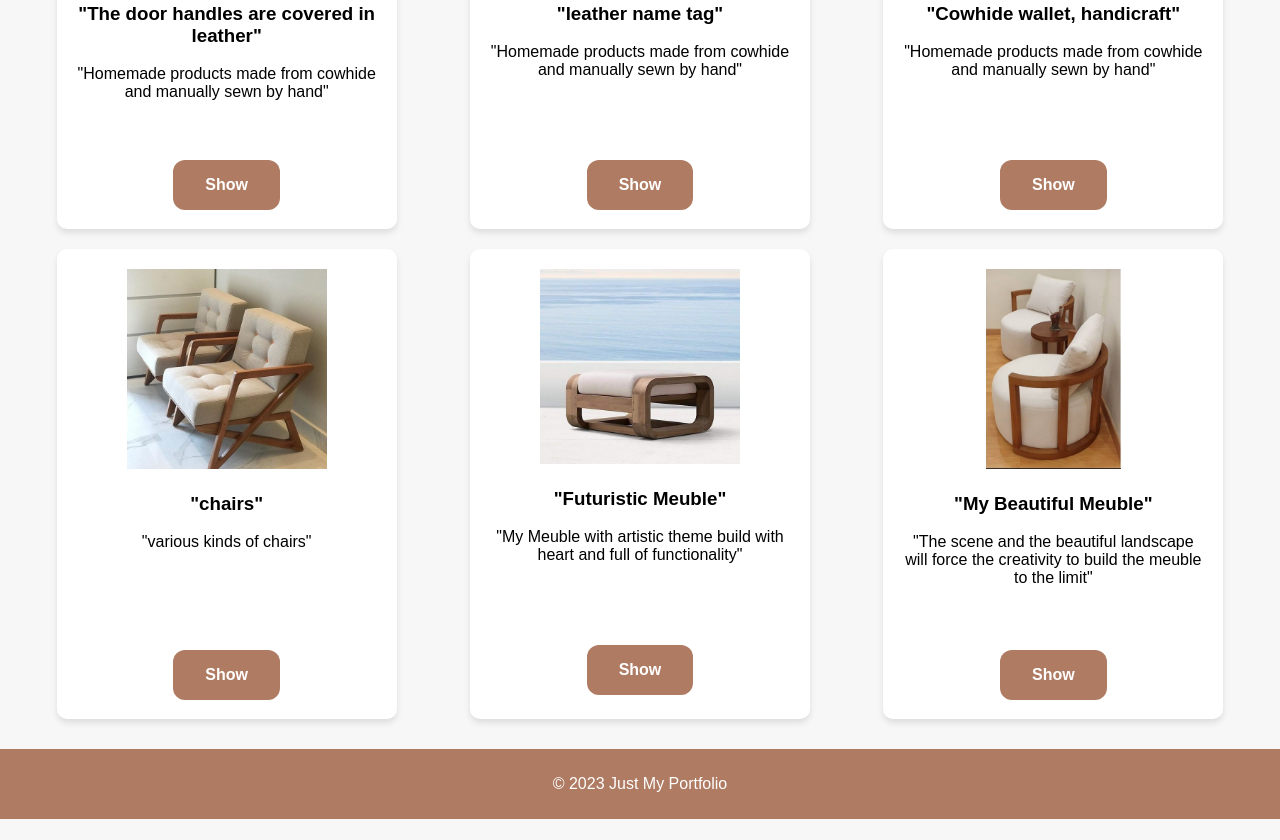
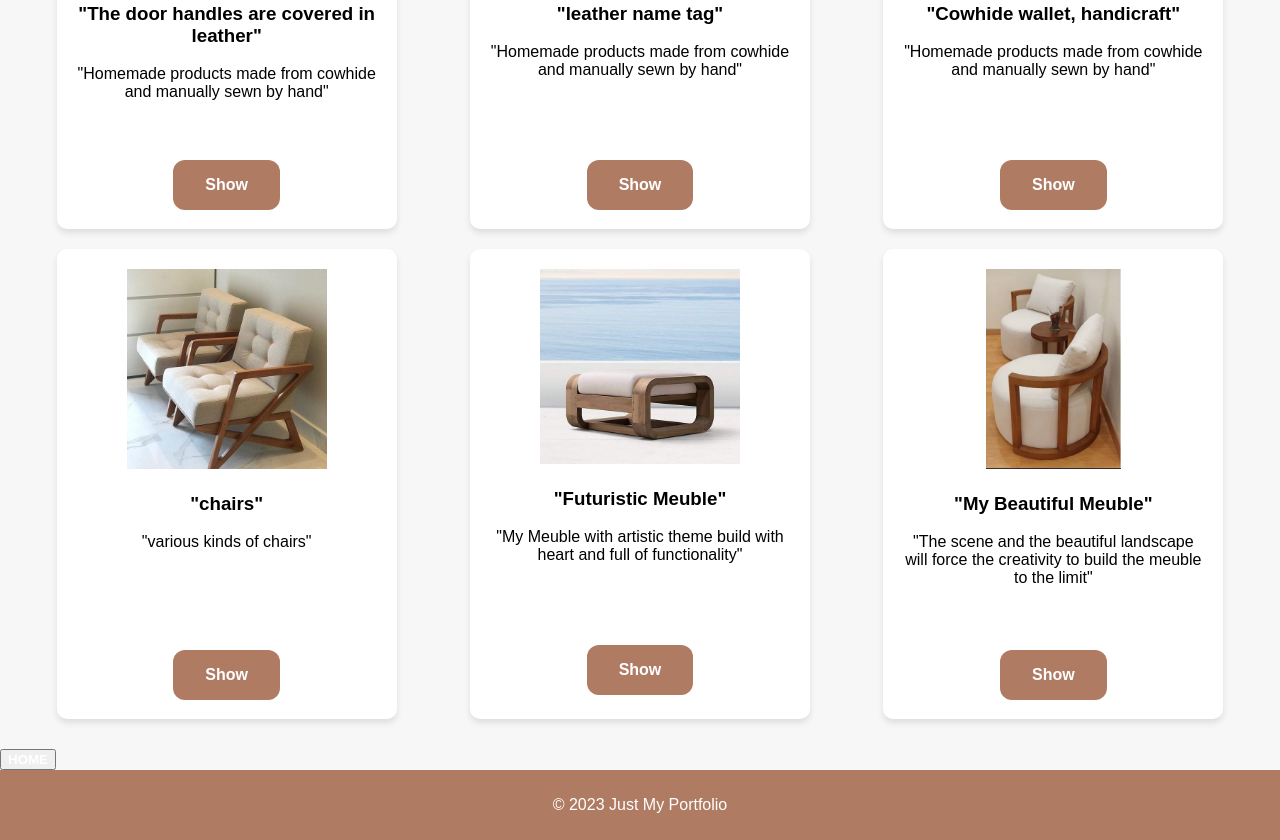
Before and after one commit to bigcompanystore/furniture, a plain HTML site: page furniture.html in a window 1280 px wide. Shown: the part 1895-2735 px from the top of the page. Before the commit the page ends 2714 px from the top, so only its background shows below. Drawn offline with Linux system fonts and the light colour scheme.

Commit message:
Update furniture.html

```diff
--- a/furniture.html
+++ b/furniture.html
@@ -29,6 +29,9 @@
 
 </section>
 
+     <button type="button" class="btn btn-info"><a href="index.html"><b>HOME</b></a>
+</button>
+
 <script src="asset/list.js" defer ></script>
     <script src="asset/script.js" defer ></script>
 
```
